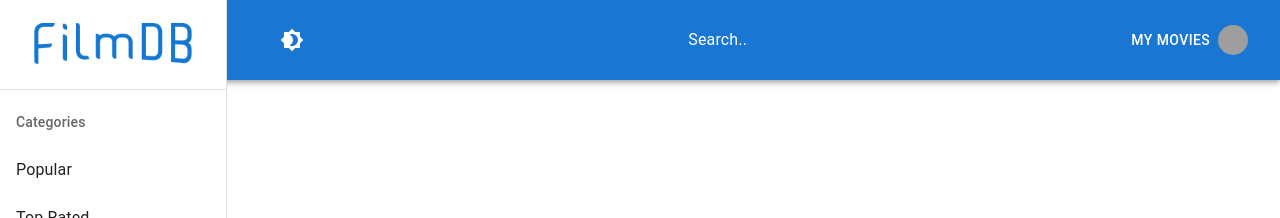
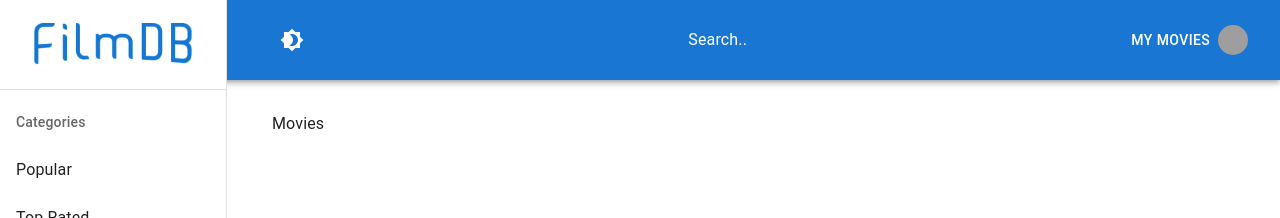
Before and after one commit to m4kman/filmdb, a React (Vite) app: page / in a window 1280 px wide. Shown: the top 218 px of the page. Built offline with nearby package versions, Linux system fonts and the light colour scheme; grey boxes are pictures that could not be loaded.

Commit message:
fix: content hiding under sidebar

```diff
--- a/src/components/App.jsx
+++ b/src/components/App.jsx
@@ -1,21 +1,23 @@
 import React from "react";
-import { CssBaseline } from "@mui/material";
+import { CssBaseline, Box } from "@mui/material";
 import { Route, Routes } from "react-router-dom";
 
 import { Actors, MovieInformation, Movies, Navbar, Profile } from "./index";
 
 export default function App() {
   return (
-    <div>
+    <Box sx={{ display: "flex", height: "100%", flexWrap: "wrap" }}>
       <CssBaseline />
 
       <Navbar />
+      <Box sx={{ flexGrow: 1, padding: "2em" }}>
         <Routes>
           <Route path="/" element={<Movies />} />
           <Route path="/movie/:id" element={<MovieInformation />} />
           <Route path="/actor/:id" element={<Actors />} />
           <Route path="/profile/:id" element={<Profile />} />
         </Routes>
-    </div>
+      </Box>
+    </Box>
   );
 }
```
Lines whose indentation alone changed are shown as unchanged.
